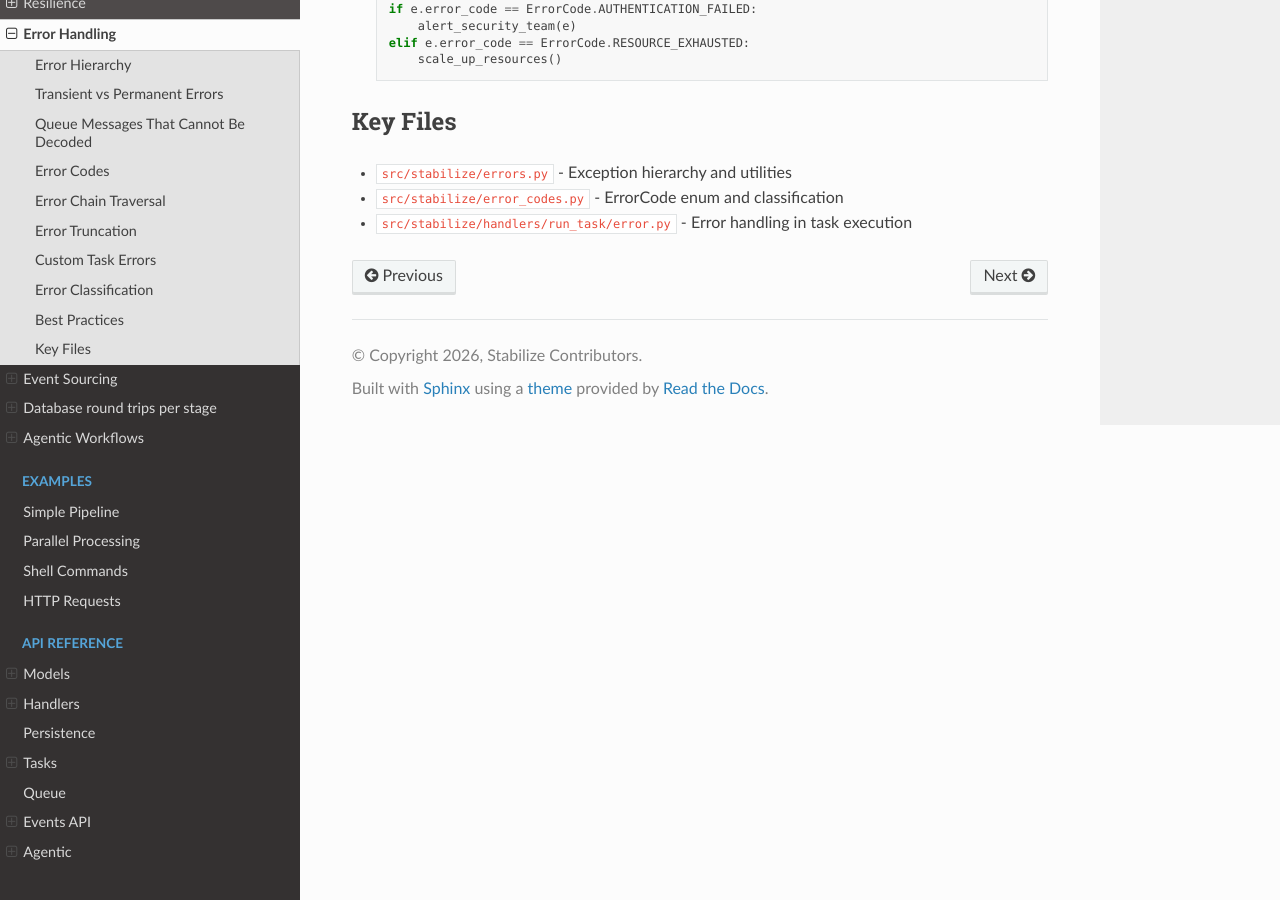
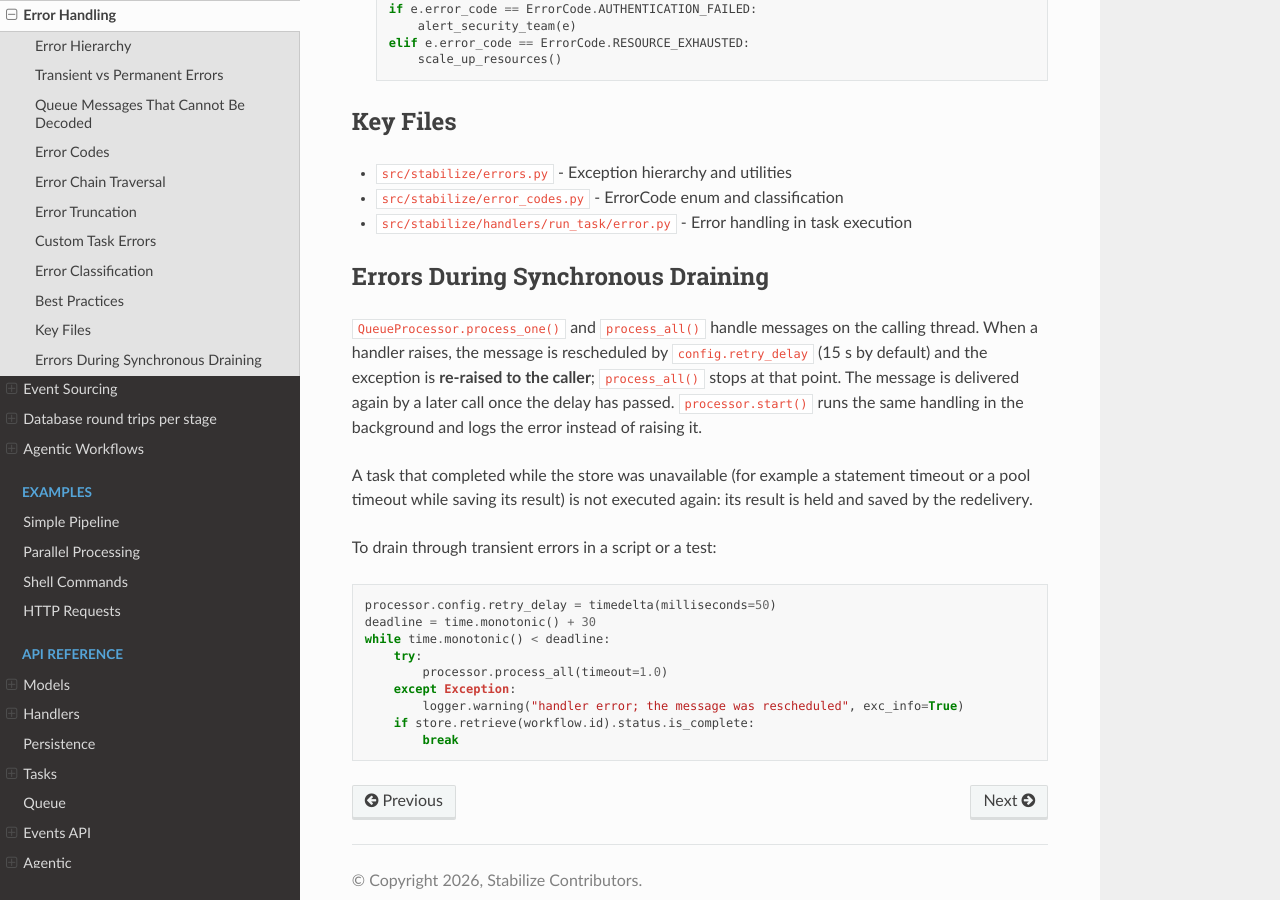
Before and after one commit to rodmena-limited/stabilize, a Sphinx documentation site: the page built from docs/guide/error_handling.rst, in a window 1280 px wide and 900 px high, scrolled down 5285 px. Built offline with Sphinx 7.4.7 and the Read the Docs theme 3.1.0, drawn with Linux system fonts in a browser that asks for light colours.

Commit message:
Document that process_all/process_one re-raise handler errors (fixes #76); 0.32.1
When a handler raises, process_one reschedules the message by
config.retry_delay and re-raises; process_all stops there and a later
call delivers it again. Unchanged since before 0.31.0 and undocumented,
which made a single process_all() hitting a store error look like a #63
regression (tokengate, 01M48AT5TFVQQ6NVS31M2YZYZQ). Docstrings, README
and docs/guide/error_handling.rst now state it, with a drain-loop
example. No code or schema change.

Co-Authored-By: Claude Opus 5.5 <noreply@anthropic.com>

```diff
--- a/docs/guide/error_handling.rst
+++ b/docs/guide/error_handling.rst
@@ -292,3 +292,31 @@ Key Files
 *   ``src/stabilize/errors.py`` - Exception hierarchy and utilities
 *   ``src/stabilize/error_codes.py`` - ErrorCode enum and classification
 *   ``src/stabilize/handlers/run_task/error.py`` - Error handling in task execution
+
+Errors During Synchronous Draining
+----------------------------------
+
+``QueueProcessor.process_one()`` and ``process_all()`` handle messages on the
+calling thread. When a handler raises, the message is rescheduled by
+``config.retry_delay`` (15 s by default) and the exception is **re-raised to the
+caller**; ``process_all()`` stops at that point. The message is delivered again by
+a later call once the delay has passed. ``processor.start()`` runs the same
+handling in the background and logs the error instead of raising it.
+
+A task that completed while the store was unavailable (for example a statement
+timeout or a pool timeout while saving its result) is not executed again: its
+result is held and saved by the redelivery.
+
+To drain through transient errors in a script or a test:
+
+.. code-block:: python
+
+    processor.config.retry_delay = timedelta(milliseconds=50)
+    deadline = time.monotonic() + 30
+    while time.monotonic() < deadline:
+        try:
+            processor.process_all(timeout=1.0)
+        except Exception:
+            logger.warning("handler error; the message was rescheduled", exc_info=True)
+        if store.retrieve(workflow.id).status.is_complete:
+            break
--- a/pyproject.toml
+++ b/pyproject.toml
@@ -1,6 +1,6 @@
 [project]
 name = "stabilize"
-version = "0.32.0"
+version = "0.32.1"
 description = "Stabilize Workflow Orchestration - Agentic Parallel Workflows"
 readme = "README.md"
 requires-python = ">=3.11"
--- a/src/stabilize/__init__.py
+++ b/src/stabilize/__init__.py
@@ -13,7 +13,7 @@ workflows with full support for:
 - Configuration validation with JSON Schema
 """
 
-__version__ = "0.32.0"
+__version__ = "0.32.1"
 
 # Assertion helpers
 from stabilize.assertions import (
```
Also changed, not shown: CHANGELOG.md (+18 -0 lines), README.md (+5 -0 lines), SPECS/76-process-all-reraise-docs.md (added, +16 -0 lines), 1 other file.
